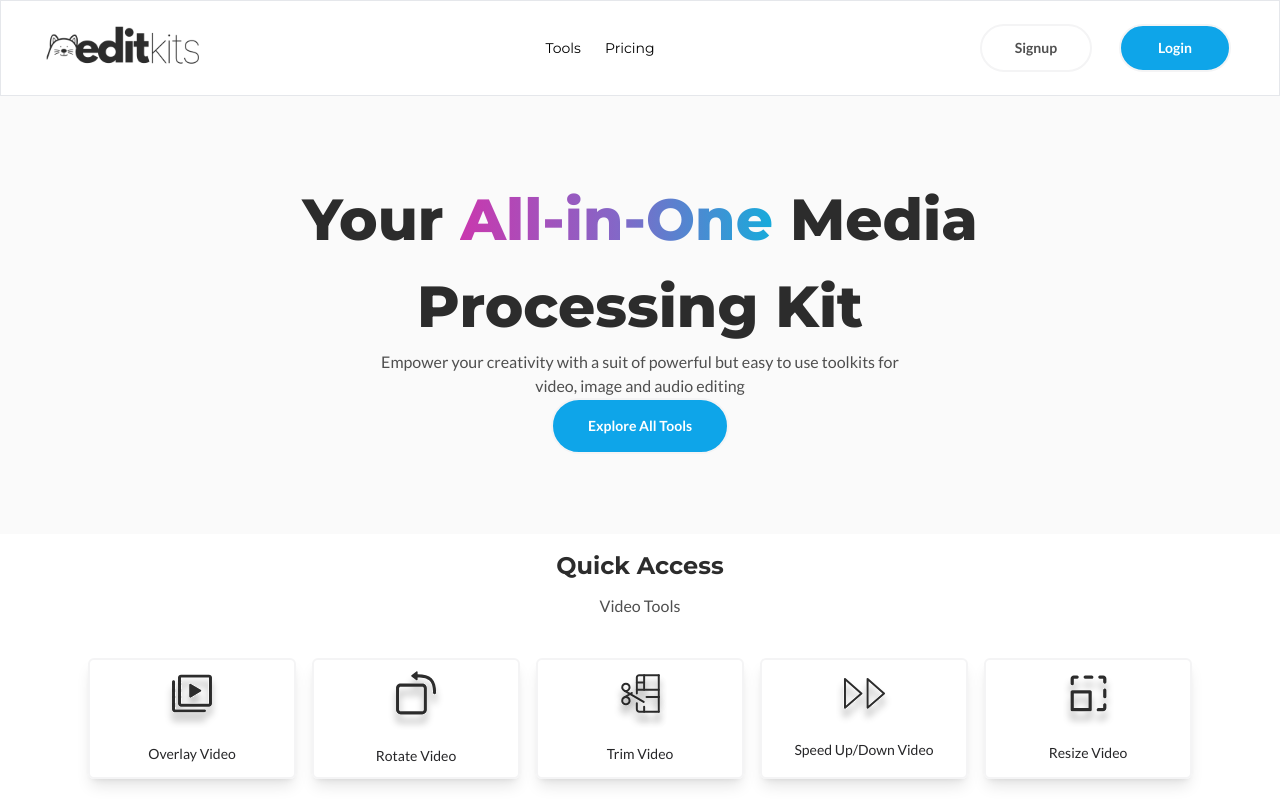
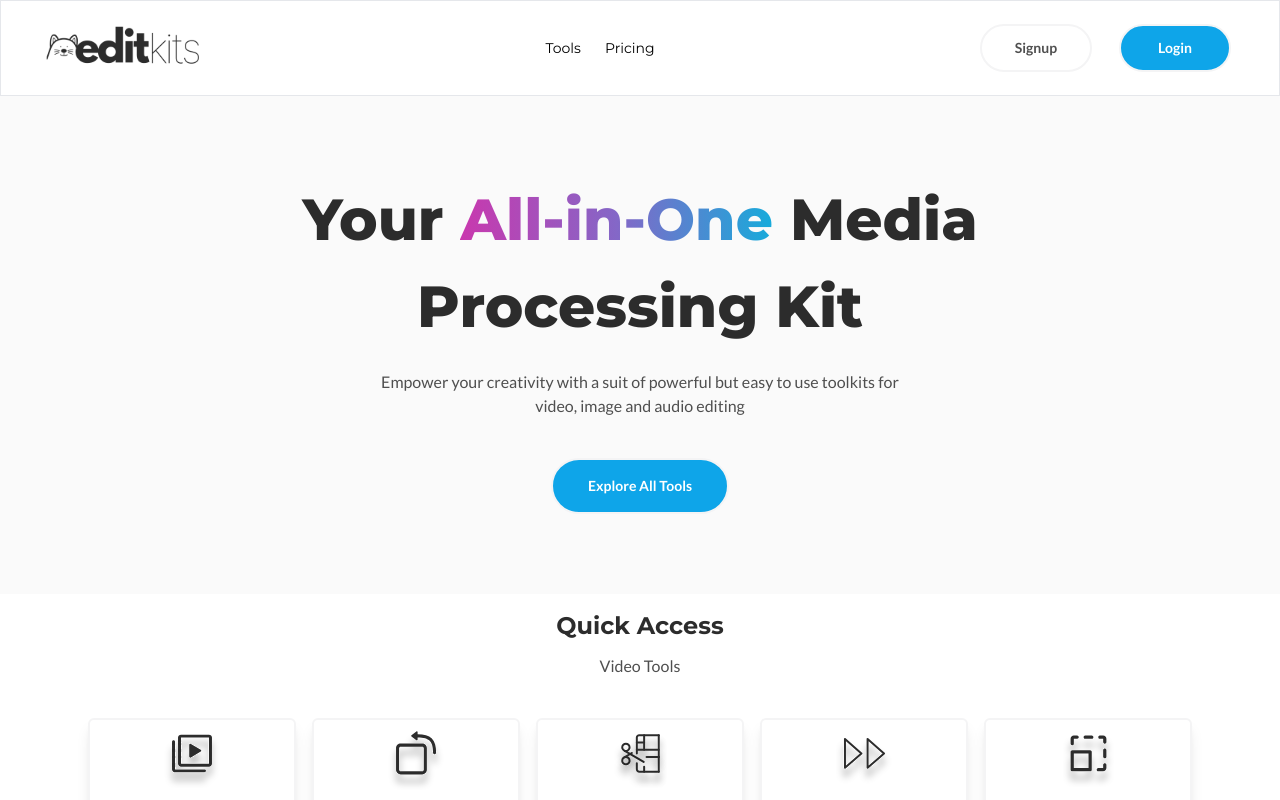
Before and after one commit to Gelodev04/editkits-v2, a Next.js app: page /home in a window 1280 px wide. Shown: the top 800 px of the page. Built offline with nearby package versions, Linux system fonts and the light colour scheme.

Commit message:
fix: font fix

```diff
--- a/pages/home/index.tsx
+++ b/pages/home/index.tsx
@@ -17,7 +17,7 @@ export default function Home() {
         <h1 className="text-[58px] font-montserrat font-extrabold text-[#2c2c2c] text-center">
           Processing Kit
         </h1>
-        <div className="2xl:px-[37%] xl:px-[26%] lg:px-[20%]">
+        <div className="2xl:px-[37%] xl:px-[26%] lg:px-[20%] pt-5 pb-10">
           <Typography
             label="Empower your creativity with a suit of powerful but easy to use toolkits for video, image and audio editing"
             center
```
